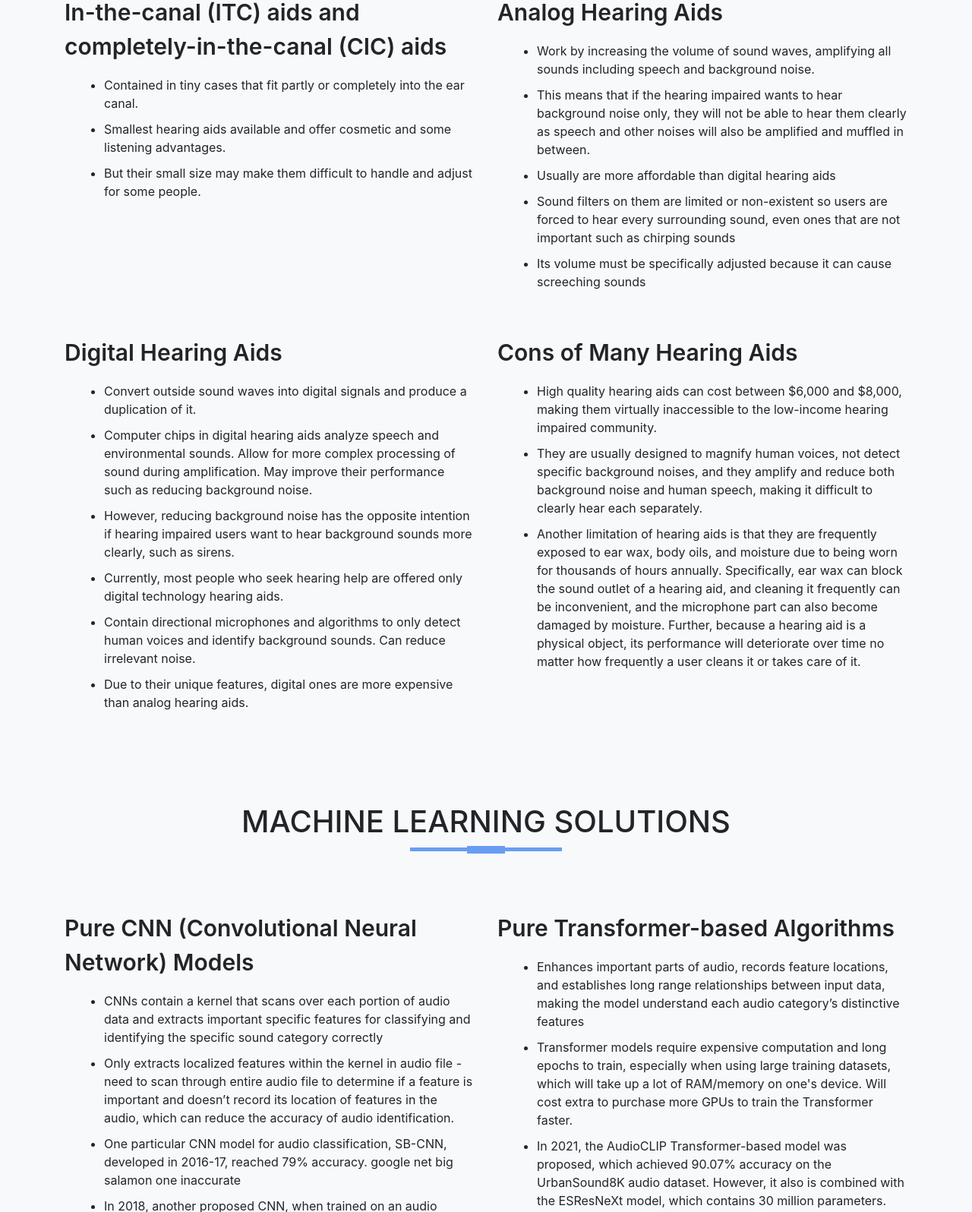
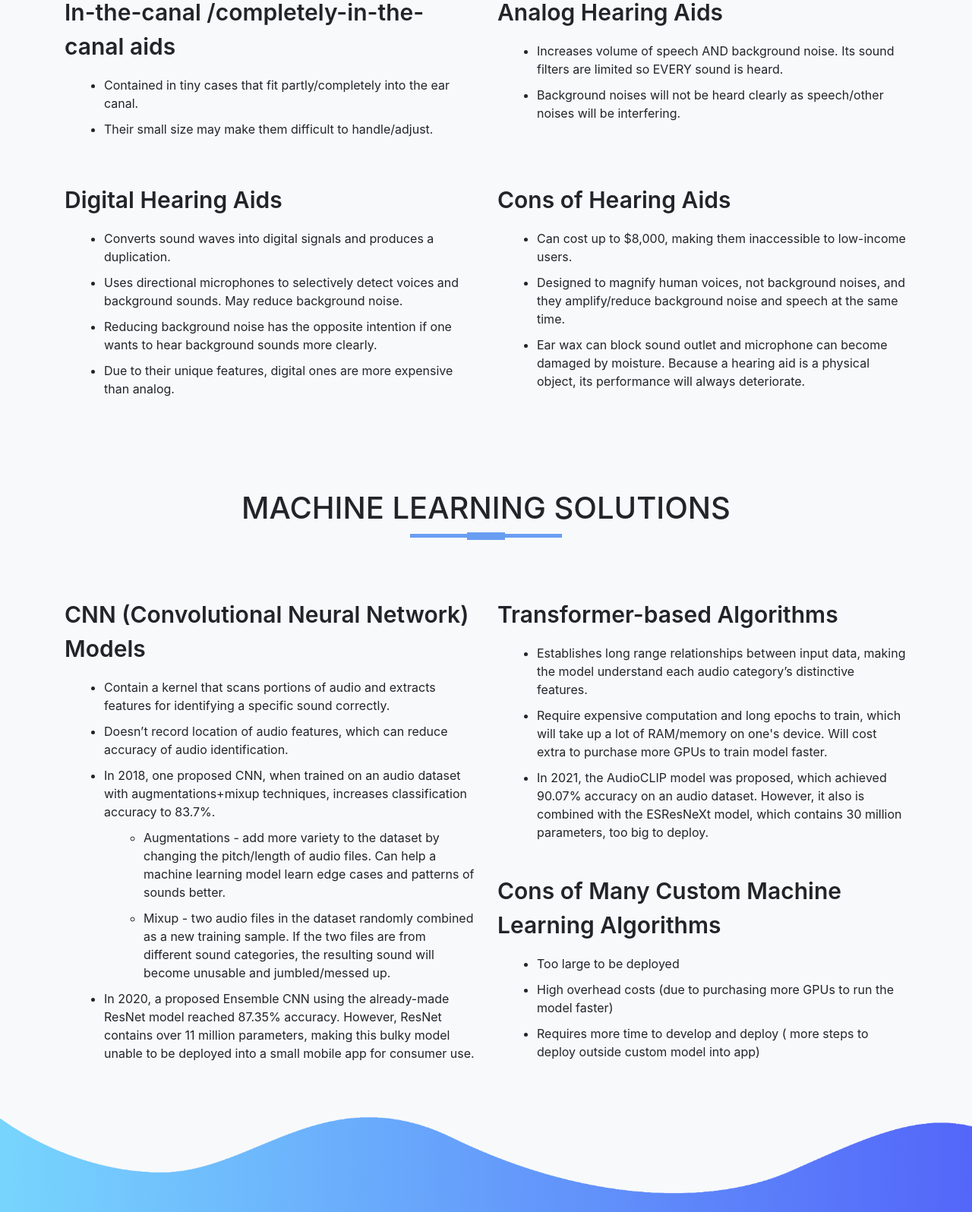
Before and after one commit to TheClassicTechno/audiorityfinal, a plain HTML site: page solutions.html in a window 1280 px wide. Shown: the part 815-2411 px from the top of the page at 76% size. Drawn offline with nearby package versions, Linux system fonts and the light colour scheme.

Commit message:
forgot to push changes from before

```diff
--- a/solutions.html
+++ b/solutions.html
@@ -68,7 +68,7 @@
         <div class="col-md-6">
 
           <p class="promo-title">PAST SOLUTIONS</p>
-          <p>for helping the hearing impaired navigate their surroundings.</b></p>
+          <p>for audio detection/classification.</p>
 
 
         </div>
@@ -87,18 +87,17 @@
 
       <div class="container">
 
-        <h1 class="title text-center">TYPES OF HEARING AIDS</h1>
+        <h1 class="title text-center"> HEARING AIDS</h1>
 
         <div class="row">
 
           <div class="col-md-6 about-us">
-            <p class="about-title">In-the-canal (ITC) aids and completely-in-the-canal (CIC) aids </p>
+            <p class="about-title">In-the-canal /completely-in-the-canal aids </p>
               <ul>
-                <li>Contained in tiny cases that fit partly or completely into the ear canal.
+                <li>Contained in tiny cases that fit partly/completely into the ear canal.
                 </li>
-              <li>Smallest hearing aids available and offer cosmetic and some listening advantages.
-                </li>
-               <li>But their small size may make them difficult to handle and adjust for some people.
+
+               <li>Their small size may make them difficult to handle/adjust.
                 </li>
 
 
@@ -124,26 +123,25 @@
           <div class="col-md-6 about-us">
             <p class="about-title">Analog Hearing Aids</p>
               <ul>
-                <li>Work by increasing the volume of  sound waves, amplifying all sounds including speech and background noise. </li>
-                <li>This means that if the hearing impaired wants to hear background noise only, they will not be able to hear them clearly as speech and other noises will also be amplified and muffled in between.</li>
-                  <li>Usually are more affordable than digital hearing aids
-</li>
-                <li>Sound filters on them are limited or non-existent so users are forced to hear every surrounding sound, even ones that are not important such as chirping sounds </li>
-                <li>
-Its volume must be specifically adjusted because it can cause screeching sounds </li>
+                <li>Increases volume of speech AND background noise. Its sound filters are limited so EVERY sound is heard. </li>
+                <li> Background noises will not be heard clearly as speech/other noises will be interfering.</li>
+
+
+
               </ul>
 
           </div>
            <div class="col-md-6 about-us">
             <p class="about-title">Digital Hearing Aids</p>
               <ul>
-                <li>Convert outside sound waves into digital signals and produce a duplication of it.</li> <li>Computer chips in digital hearing aids analyze speech and environmental sounds. Allow for more complex processing of sound during amplification. May improve their performance such as reducing background noise. </li>
-                <li>However, reducing background noise has the opposite intention if hearing impaired users want to hear background sounds more clearly, such as sirens.</li>
-                <li> Currently, most people who seek hearing help are offered only digital technology hearing aids.</li>
-          <li>   Contain directional microphones and  algorithms to only detect human voices and identify background sounds. Can reduce irrelevant noise.</li>
+                <li>Converts sound waves into digital signals and produces a duplication.</li>
+                 <li>   Uses directional microphones to selectively detect voices and background sounds. May reduce background noise. </li>
+                <li>Reducing background noise has the opposite intention if one wants to hear background sounds more clearly.</li>
+
+
 
                 <li>
-                  Due to their unique features, digital ones are more expensive than analog hearing aids.
+                  Due to their unique features, digital ones are more expensive than analog.
                 </li>
 
               </ul>
@@ -164,15 +162,15 @@ Its volume must be specifically adjusted because it can cause screeching sounds
 
           </div>
            <div class="col-md-6 about-us">
-            <p class="about-title">Cons of Many Hearing Aids</p>
+            <p class="about-title">Cons of Hearing Aids</p>
               <ul>
-                <li>High quality hearing aids can cost between $6,000 and $8,000, making them virtually inaccessible to the low-income hearing impaired community.</li>
+                <li>Can cost up to $8,000, making them inaccessible to low-income users.</li>
 
                 <li>
-                  They are usually designed to magnify human voices, not detect specific background noises, and they amplify and reduce both background noise and human speech, making it difficult to clearly hear each separately.
+                  Designed to magnify human voices, not background noises, and they amplify/reduce background noise and speech at the same time.
                 </li>
                 <li>
-                   Another limitation of hearing aids is that they are frequently exposed to ear wax, body oils, and moisture due to being worn for thousands of hours annually. Specifically, ear wax can block the sound outlet of a hearing aid, and cleaning it frequently can be inconvenient, and the microphone part can also become damaged by moisture. Further, because a hearing aid is a physical object, its performance will deteriorate over time no matter how frequently a user cleans it or takes care of it.
+                   Ear wax can block sound outlet and microphone can become damaged by moisture. Because a hearing aid is a physical object, its performance will always deteriorate.
                 </li>
 
               </ul>
@@ -211,24 +209,23 @@ Its volume must be specifically adjusted because it can cause screeching sounds
         <div class="row">
 
           <div class="col-md-6 about-us">
-            <p class="about-title">Pure CNN (Convolutional Neural Network) Models
+            <p class="about-title">CNN (Convolutional Neural Network) Models
 </p>
               <ul>
-                <li>CNNs contain a kernel that scans over each portion of audio data and extracts important specific features for classifying and identifying the specific sound category correctly </li>
+                <li>Contain a kernel that scans portions of audio and extracts features for identifying a specific sound correctly. </li>
                 <li>
-Only extracts localized features within the kernel in audio file - need to scan through entire audio file to determine if a feature is important and doesn’t record its location of features in the audio, which can reduce the accuracy of audio identification.
+Doesn’t record location of audio features, which can reduce accuracy of audio identification.
 </li>
-                <li>One particular CNN model for audio classification, SB-CNN, developed in 2016-17, reached 79% accuracy. google net big salamon one inaccurate
-                </li>
-              <li>In 2018, another proposed CNN, when trained on an audio dataset (UrbanSound8K) with augmentations and mixup techniques added does increase classification accuracy a bit (83.7%).
+
+              <li>In 2018, one proposed CNN, when trained on an audio dataset with augmentations+mixup techniques, increases classification accuracy to 83.7%.
                 <ul>
-                  <li>Augmentations - means adding more variety to the dataset such as by changing the pitch/length of certain audio files. Can help a machine learning model learn edge cases and patterns of sounds heard better.</li>
-                  <li>Mixup - two audio files in the dataset are randomly combined as a new training sample, but because UrbanSound8K labels every file as belonging to a  single category, if the two chosen files are from different sound  categories, the resulting sound will become unusable as it will  not be indicative of any of the designated sound categories, thus confusing the model.
+                  <li>Augmentations - add more variety to the dataset by changing the pitch/length of audio files. Can help a machine learning model learn edge cases and patterns of sounds better.</li>
+                  <li>Mixup - two audio files in the dataset randomly combined as a new training sample. If the two files are from different sound  categories, the resulting sound will become unusable and jumbled/messed up.
 </li>
 
                 </ul>
               </li>
-                <li>In 2020, a proposed Ensemble CNN using the already-made ResNet model reached 87.35% accuracy. However, the ResNet model contains over 11 million parameters, making this complex and bulky model unable to be easily deployed into a small mobile app. Therefore, it is not fit for consumer use. </li>
+                <li>In 2020, a proposed Ensemble CNN using the already-made ResNet model reached 87.35% accuracy. However, ResNet contains over 11 million parameters, making this bulky model unable to be deployed into a small mobile app for consumer use.  </li>
               </ul>
 
 
@@ -249,25 +246,25 @@ Only extracts localized features within the kernel in audio file - need to scan
 
 
           <div class="col-md-6 about-us">
-            <p class="about-title">Pure Transformer-based Algorithms
+            <p class="about-title"> Transformer-based Algorithms
                      </p>
               <ul>
-                <li>Enhances important parts of audio, records feature locations, and establishes long range relationships between input data, making the model understand each audio category’s distinctive features</li>
+                <li>Establishes long range relationships between input data, making the model understand each audio category’s distinctive features.</li>
                 <li>
-Transformer models require expensive computation and long epochs to train, especially when using large training datasets, which will take up a lot of RAM/memory on one's device. Will cost extra to purchase more GPUs to train the Transformer faster.
+Require expensive computation and long epochs to train, which will take up a lot of RAM/memory on one's device. Will cost extra to purchase more GPUs to train model faster.
 
 
 
 
 </li>
-                <li>In 2021, the AudioCLIP Transformer-based model was proposed, which achieved 90.07% accuracy on the UrbanSound8K audio dataset. However, it also is combined with the ESResNeXt model, which contains 30 million parameters. Therefore, again, it is not fit to deploy to a mobile app for consumer use.</li>
+                <li>In 2021, the AudioCLIP model was proposed, which achieved 90.07% accuracy on an audio dataset. However, it also is combined with the ESResNeXt model, which contains 30 million parameters, too big to deploy.</li>
               </ul>
                <p class="about-title">Cons of Many Custom Machine Learning Algorithms
                      </p>
              <ul>
-                <li>  Too large (too many parameters) to be able to deploy into a mobile app for use </li>
-               <li>  Can have a high overhead cost (due to purchasing more GPUs to run the model) </li>
-                <li>  Requires more time to develop and deploy (takes more steps to deploy a foreign custom model into a mobile app) </li>
+                <li>  Too large to be deployed </li>
+               <li>  High overhead costs (due to purchasing more GPUs to run the model faster) </li>
+                <li>  Requires more time to develop and deploy ( more steps to deploy outside custom model into app) </li>
                             </ul>
 
           </div>
```
Also changed, not shown: about.html (+9 -9 lines), index.html (+6 -6 lines), problem.html (+17 -80 lines).
